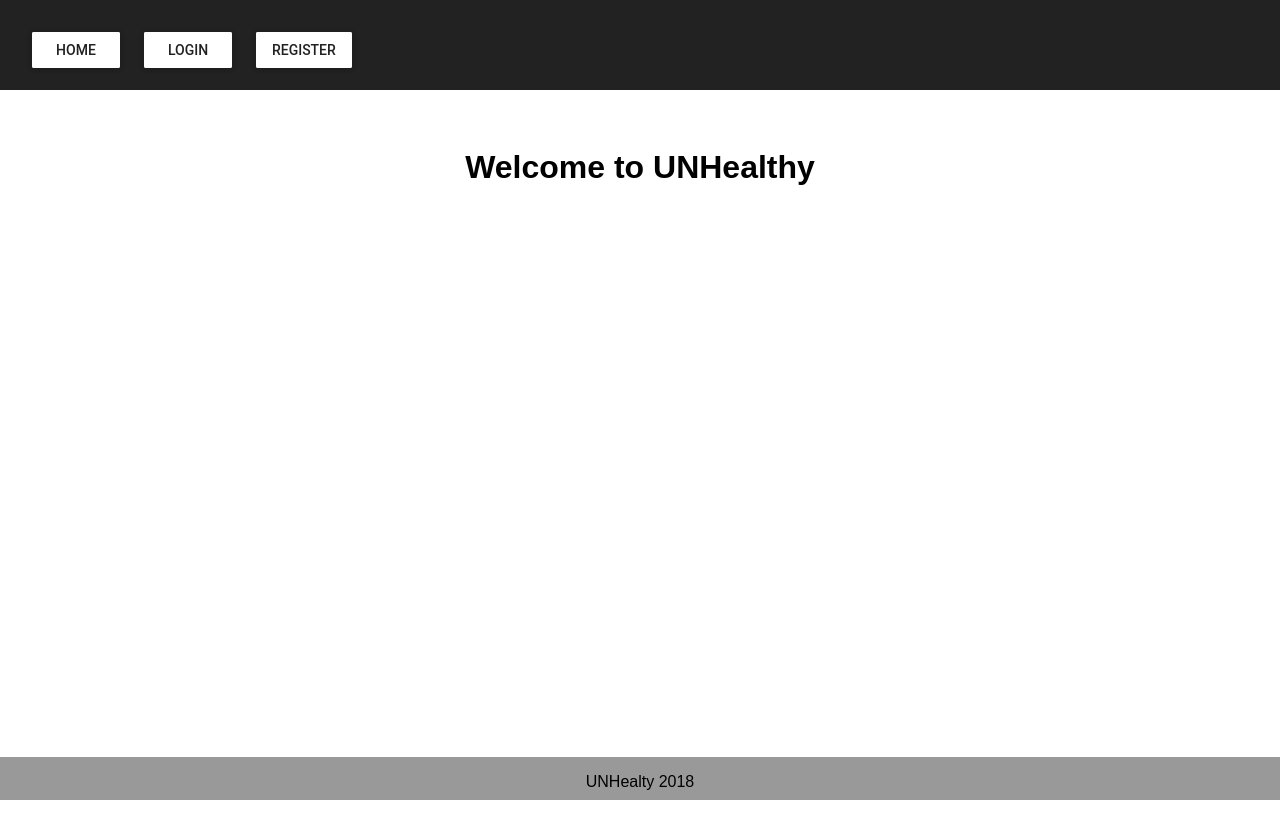
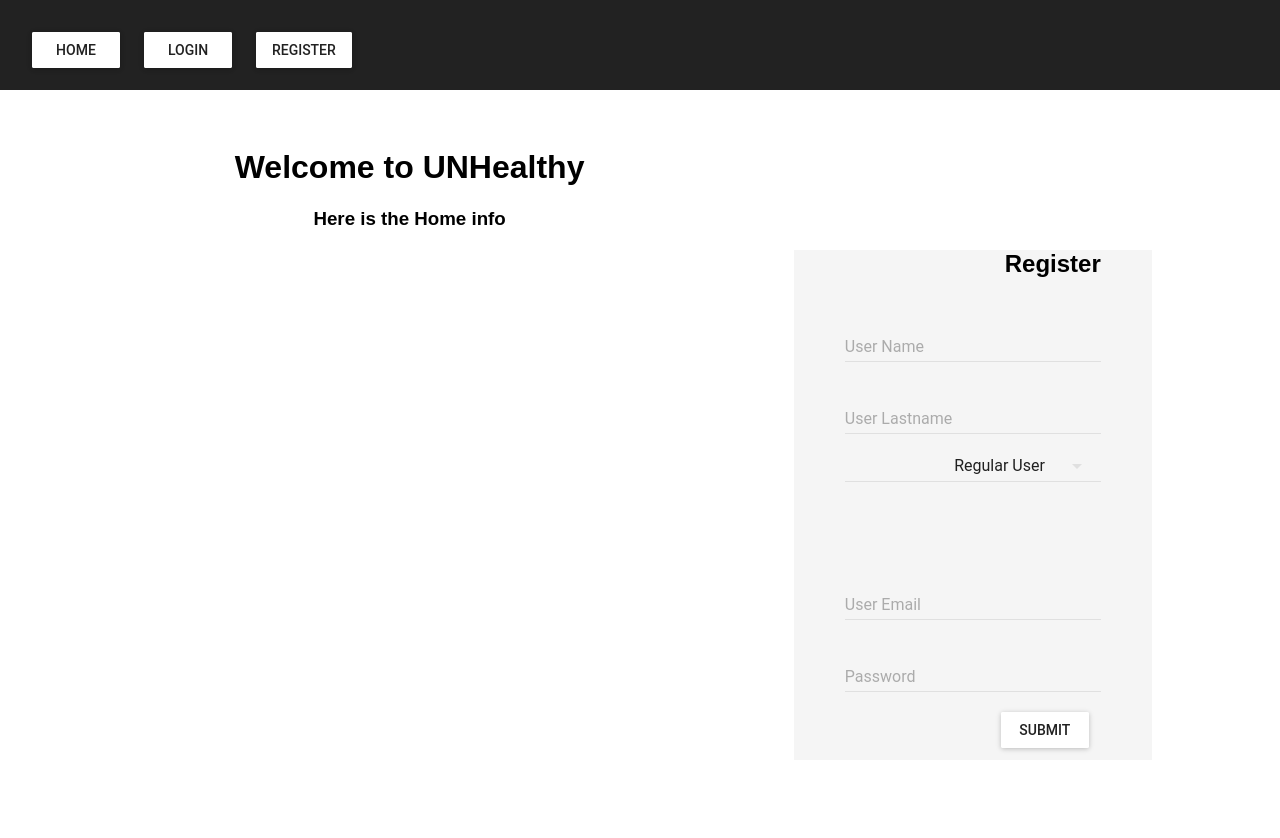
Before and after one commit to leavendanoro/react-appp, a React (Create React App) app: page / in a window 1280 px wide. Shown: the top 838 px of the page. Before the commit the page ends 800 px from the top, so only its background shows below. Built offline with nearby package versions, Linux system fonts and the light colour scheme.

Commit message:
Arreglos de estilo

```diff
--- a/src/components/App.js
+++ b/src/components/App.js
@@ -11,9 +11,9 @@ class App extends Component {
           <Header/>
         </header>
         <Main/>
-       <footer className="App-footer">
+       {/* <footer className="App-footer">
         <p>UNHealty 2018</p>
-       </footer>
+       </footer> */}
       </div>
     );
   }
--- a/src/components/Home.js
+++ b/src/components/Home.js
@@ -1,14 +1,17 @@
 import React, { Component } from 'react';
-import MuiThemeProvider from 'material-ui/styles/MuiThemeProvider';
 import '../styles/Home.css';
+import Register from './Register';
+
 
 class Home extends Component{
     render(){
         return(
             <div className="HomeBody">
-            <MuiThemeProvider>
+            <div className="HomeInfo">
                 <h1>Welcome to UNHealthy</h1>
-            </MuiThemeProvider>
+                <h3>Here is the Home info</h3>
+            </div>
+            <Register/>
             </div>
         )
     }
--- a/src/components/Register.js
+++ b/src/components/Register.js
@@ -20,6 +20,7 @@ class Register extends Component{
     render(){
         return(
             <div className="register-body">
+            <h2>Register</h2>
             <MuiThemeProvider>
                 <form>
                     <TextField
--- a/src/styles/Home.css
+++ b/src/styles/Home.css
@@ -1,3 +1,8 @@
-.HomeBody{
+
+.HomeBody {
     padding: 10%;
 }
+.HomeInfo {
+    padding-left: 5%;
+    margin-right: 50%;
+}
--- a/src/styles/Login.css
+++ b/src/styles/Login.css
@@ -1,3 +1,10 @@
 .login-body{
+    margin: 10%;
+    padding: 2%;
     text-align: center;
+    background-color: rgba(223, 223, 223, 0.329);
+    margin-right: 30%;
+    margin-left: 30%;
+    border: rgba(136, 130, 130, 0.404);
+    border-width: 10px;
 }
--- a/src/styles/Register.css
+++ b/src/styles/Register.css
@@ -1,5 +1,7 @@
 .register-body{
-    padding: 7%;
     padding-right: 5%;
     text-align: right;
+    margin-left: 65%;
+    padding-left: 2%;
+    background-color: rgba(223, 223, 223, 0.329);
 }
```
